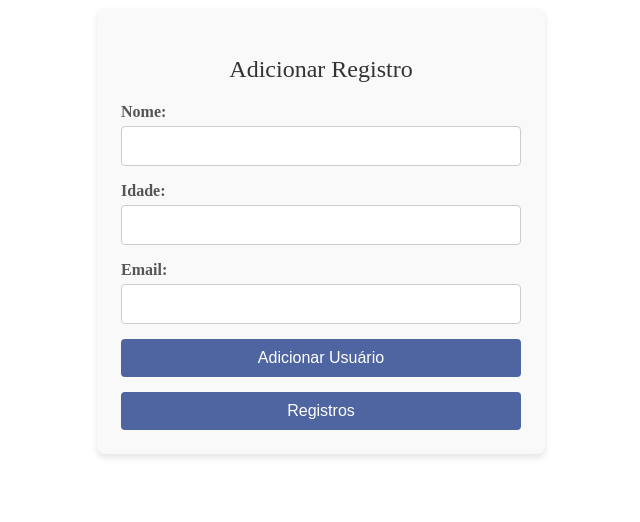
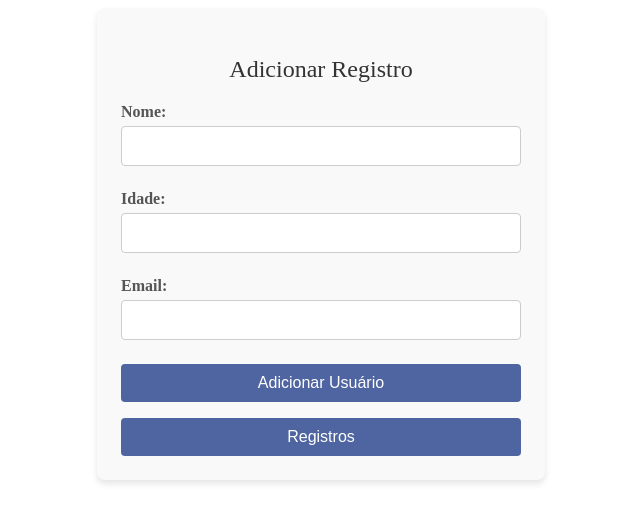
Before and after one commit to vitormtr/estagio, a Vue app in the folder client_estagio-project/: page / in a window 1280 px wide. Shown: the top 522 px of the page, without its empty margins (319-959 px from the left). Built offline with nearby package versions, Linux system fonts and the light colour scheme.

Commit message:
páginas de adicionar e ver registros linkadas

```diff
--- a/client_estagio-project/src/views/FormView.vue
+++ b/client_estagio-project/src/views/FormView.vue
@@ -44,12 +44,8 @@ export default {
     </p>
 
     <div class="form__button-container">
-      <div class="form__button">
         <button type="submit" class="form__adicionar">Adicionar Usuário</button>
-      </div>
-      <div class="form__button">
-        <button class="form__editar">Registros</button>
-      </div>
+          <RouterLink to="/registros" class="form__editar">Registros</RouterLink>
     </div>
   </form>
 </template>
@@ -72,7 +68,7 @@ export default {
 }
 
 .form__caixa {
-  margin-bottom: 15px;
+  margin-bottom: 24px;
 }
 
 .form__label {
@@ -100,38 +96,47 @@ export default {
 .form__button-container {
   display: flex;
   flex-direction: column;
-  gap: 15px;
+  gap: 16px;
 }
 
-.form__button {
-  width: 100%;
-}
-
-.form__adicionar, .form__editar {
+.form__adicionar {
   width: 100%;
   padding: 10px;
   font-size: 1em;
+  font-family: Arial;
   color: white;
   border: none;
   border-radius: 4px;
   cursor: pointer;
+  background-color: hsl(224, 34%, 47%);
   transition: background-color 0.3s ease;
   display: flex;
   justify-content: center;
   align-items: center;
 }
 
-.form__adicionar {
-  background-color: hsl(224, 34%, 47%);
+.form__editar {
+  max-width: 100%;
+  padding: 10px;
+  font-size: 1em;
+  font-family: Arial;
+  color: white;
+  border: none;
+  border-radius: 4px;
+  background-color: hsl(224, 34%, 47%); ;
+  transition: background-color 0.3s ease;
+  text-align: center;
+  display: flex;
+  justify-content: center;
+  align-items: center;
+  text-decoration: none;
 }
+
 
 .form__adicionar:hover {
   background-color: hsl(224, 9%, 52%);
 }
 
-.form__editar {
-  background-color: hsl(224, 34%, 47%);
-}
 
 .form__editar:hover {
   background-color: hsl(224, 9%, 52%);
--- a/client_estagio-project/src/views/RegistrosView.vue
+++ b/client_estagio-project/src/views/RegistrosView.vue
@@ -2,6 +2,7 @@
 import RegistrosService from '@/services/RegistrosService';
 
 export default {
+  name: 'RegistrosView',
   data() {
     return {
       registros: []
@@ -32,12 +33,12 @@ export default {
 </script>
 
 <template>
+<div>
   <div class="dashboard">
     <h1 class="dashboard__title">Registros</h1>
     <table class="dashboard__table">
       <thead>
         <tr>
-          <th>ID</th>
           <th>Nome</th>
           <th>Idade</th>
           <th>Email</th>
@@ -45,13 +46,11 @@ export default {
         </tr>
       </thead>
       <tbody>
-        <tr v-for="(registro, index) in registros" :key="registro.id">
-          <td>{{ index }}</td>
+        <tr v-for="(registro) in registros" :key="registro.id">
           <td>{{ registro.nome }}</td>
           <td>{{ registro.idade }}</td>
           <td>{{ registro.email }}</td>
           <td>
-            <button class="dashboard__adicionar">Adicionar</button>
             <button class="dashboard__editar" @click="editarRegistro(registro.id)">Editar</button>
             <button class="dashboard__excluir" @click="removerRegistro(registro.id)">Excluir</button>
           </td>
@@ -59,6 +58,9 @@ export default {
       </tbody>
     </table>
   </div>
+    <RouterLink to="/" class="adicionar">Adicionar Registro</RouterLink>
+</div>
+
 </template>
 <style>
 
@@ -96,35 +98,50 @@ export default {
   cursor: pointer;
 }
 
-.dashboard__table td button.btn-acao {
-  margin-left: 5px;
-  padding: 5px 10px;
-  cursor: pointer;
+
+.adicionar{
+  margin-left: 20px;
+  padding: 8px;
+  display: inline-flex;
+  font-size: 1em;
+  font-family: Arial;
   color: white;
+  background-color: #658f75;;
   border: none;
   border-radius: 4px;
+  cursor: pointer;
+  transition: background-color 0.3s ease;
+  text-decoration: none;
+
 }
 
 .dashboard__editar{
   padding: 8px;
-  font-size: 16px;
+  font-size: 1em;
+  font-family: Arial;
   color: white;
   background-color: #6d74af;;
   border: none;
   border-radius: 4px;
   cursor: pointer;
   transition: background-color 0.3s ease;
+
 }
 
 .dashboard__excluir{
   padding: 8px;
-  font-size: 16px;
+  font-size: 1em;
+  font-family: Arial;
   color: white;
   background-color: #b33f48;;
   border: none;
   border-radius: 4px;
   cursor: pointer;
   transition: background-color 0.3s ease;
+}
+
+.adicionar:hover {
+  background-color: hsl(145, 11%, 43%);
 }
 
 .dashboard__editar:hover {
@@ -134,4 +151,6 @@ export default {
 .dashboard__excluir:hover {
   background-color: hsl(0, 23%, 44%);
 }
+
+
 </style>
```
